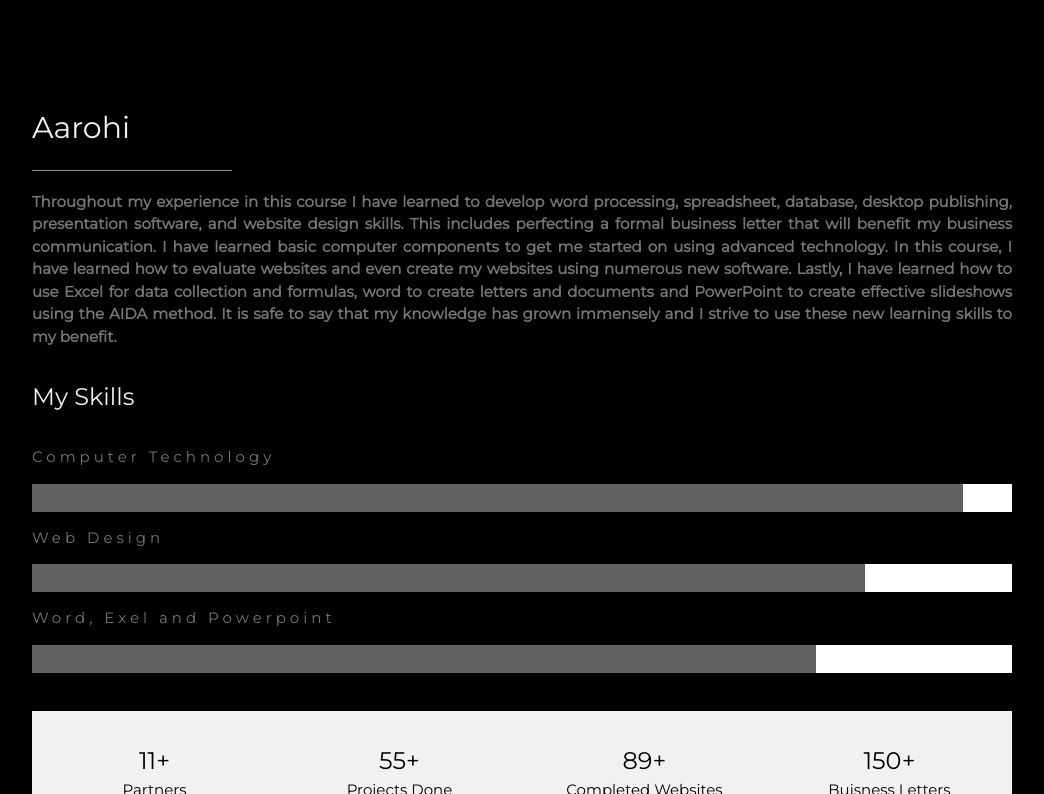
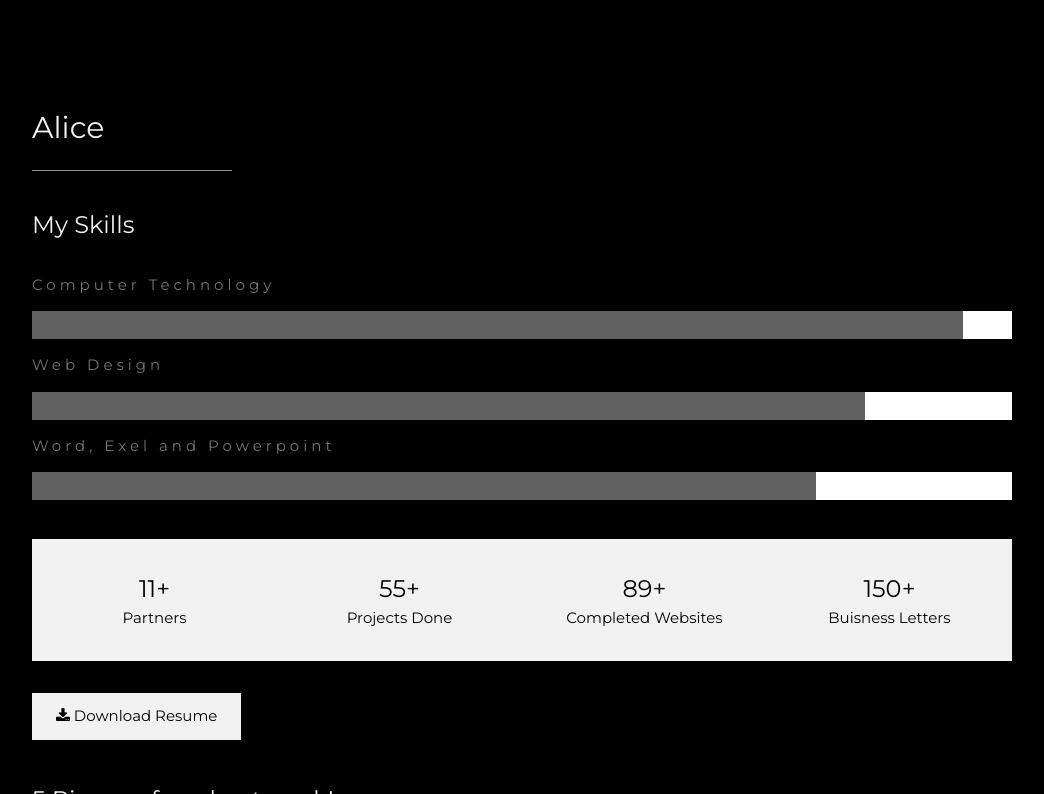
Before and after one commit to Aliceee2009/cpt.htm, a plain HTML site: page index.htm in a window 1280 px wide. Shown: the part 1196-1990 px from the top of the page, without its empty margins (178-1222 px from the left). Drawn offline with nearby package versions, Linux system fonts and the light colour scheme.

Commit message:
Update index.htm

```diff
--- a/index.htm
+++ b/index.htm
@@ -56,21 +56,16 @@ body, h1,h2,h3,h4,h5,h6 {font-family: "Montserrat", sans-serif}
   <!-- Header/Home -->
   <header class="w3-container w3-padding-32 w3-center w3-black" id="home">
     <h1 class="w3-jumbo"><span class="w3-hide-small">I'm</span>
-Aarohi</h1>
+Alice</h1>
     <p>Technology Enthusiast.</p>
     <img src="picture1.jfif" class="w3-image" width="992" height="1108">
   </header>
 
   <!-- About Section -->
   <div class="w3-content w3-justify w3-text-grey w3-padding-64" id="about">
-    <h2 class="w3-text-light-grey">Aarohi</h2>
+    <h2 class="w3-text-light-grey">Alice</h2>
     <hr style="width:200px" class="w3-opacity">
-    <p style="font-weight: bold;">Throughout my experience in this course I have learned to develop word processing, spreadsheet, database, desktop publishing, presentation software, and website design skills.
-This includes perfecting a formal business letter that will benefit my business communication.
-I have learned basic computer components to get me started on using advanced technology.
-In this course, I have learned how to evaluate websites and even create my websites using numerous new software.
- Lastly, I have learned how to use Excel for data collection and formulas, word to create letters and documents and PowerPoint to create effective slideshows using the AIDA method.
- It is safe to say that my knowledge has grown immensely and I strive to use these new learning skills to my benefit.</p>
+    <p style="font-weight: bold;"></p>
     <h3 class="w3-padding-16 w3-text-light-grey">My Skills</h3>
     <p class="w3-wide">Computer Technology</p>
     <div class="w3-white">
```
